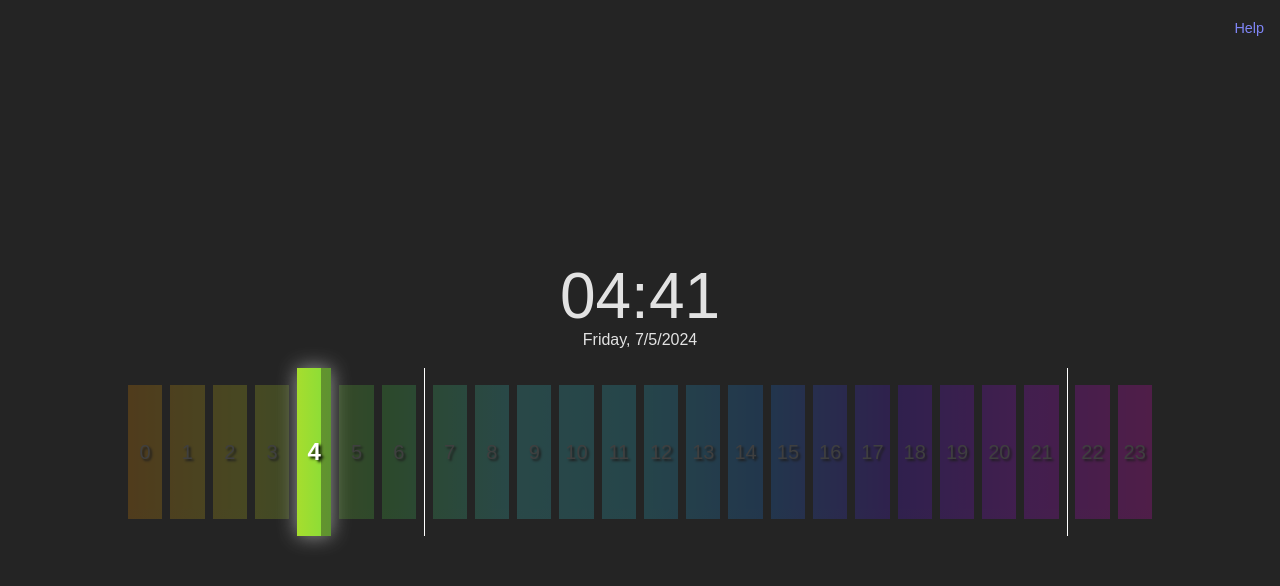
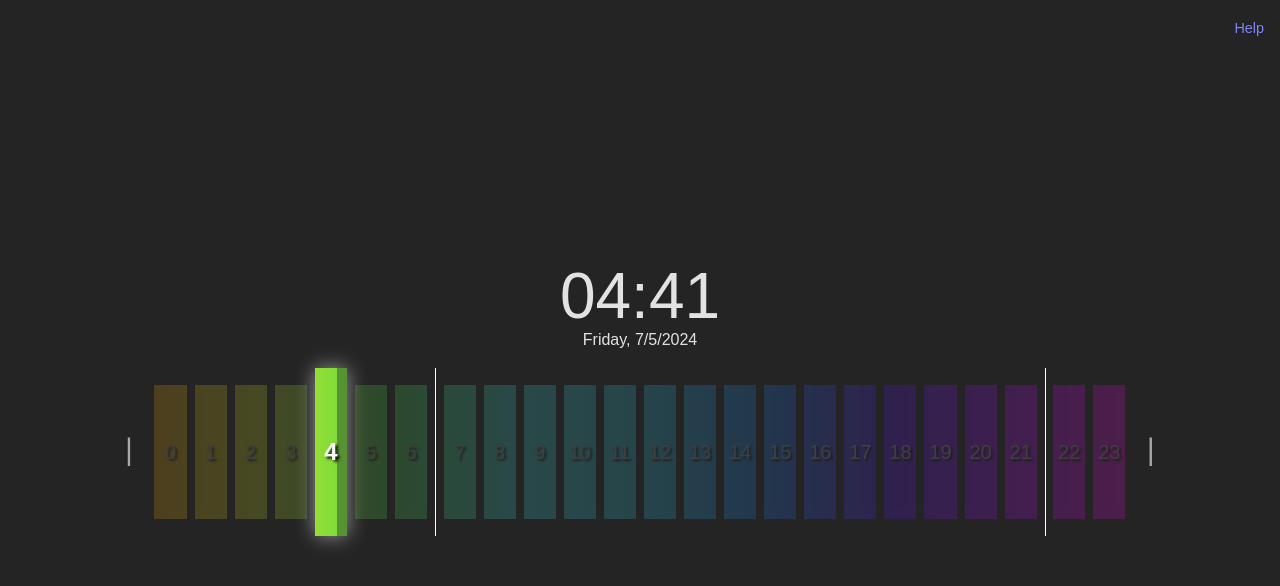
Before and after one commit to cheetachu/linear-clock, a React (Vite) app: page / in a window 1280 px wide. Shown: the top 586 px of the page. Built offline with nearby package versions, Linux system fonts and the light colour scheme.

Commit message:
Added end markers on linear clock.

```diff
--- a/src/App.scss
+++ b/src/App.scss
@@ -147,6 +147,11 @@ a:hover {
         width: 1em;
         height: 100%;
     }
+
+    .endMark {
+        font-size: 1.5em;
+        color: $color-secondary;
+    }
 }
 
 @media screen and (max-width: 800px) {
--- a/src/LinearClock.tsx
+++ b/src/LinearClock.tsx
@@ -90,12 +90,18 @@ function LinearClock({
                         </>
                     )}
                 </div>
-                {separators.includes(hour) && <div className="separator"></div>}
+                {separators.includes(hour) && <div className="separator" />}
             </Fragment>
         );
     });
 
-    return <div className="timeBox-container">{timeBoxes}</div>;
+    return (
+        <div className="timeBox-container">
+            <div className="endMark">▏</div>
+            {timeBoxes}
+            <div className="endMark">▕</div>
+        </div>
+    );
 }
 
 function _getValidHour(hour: number | undefined, defaultNum: number) {
```
